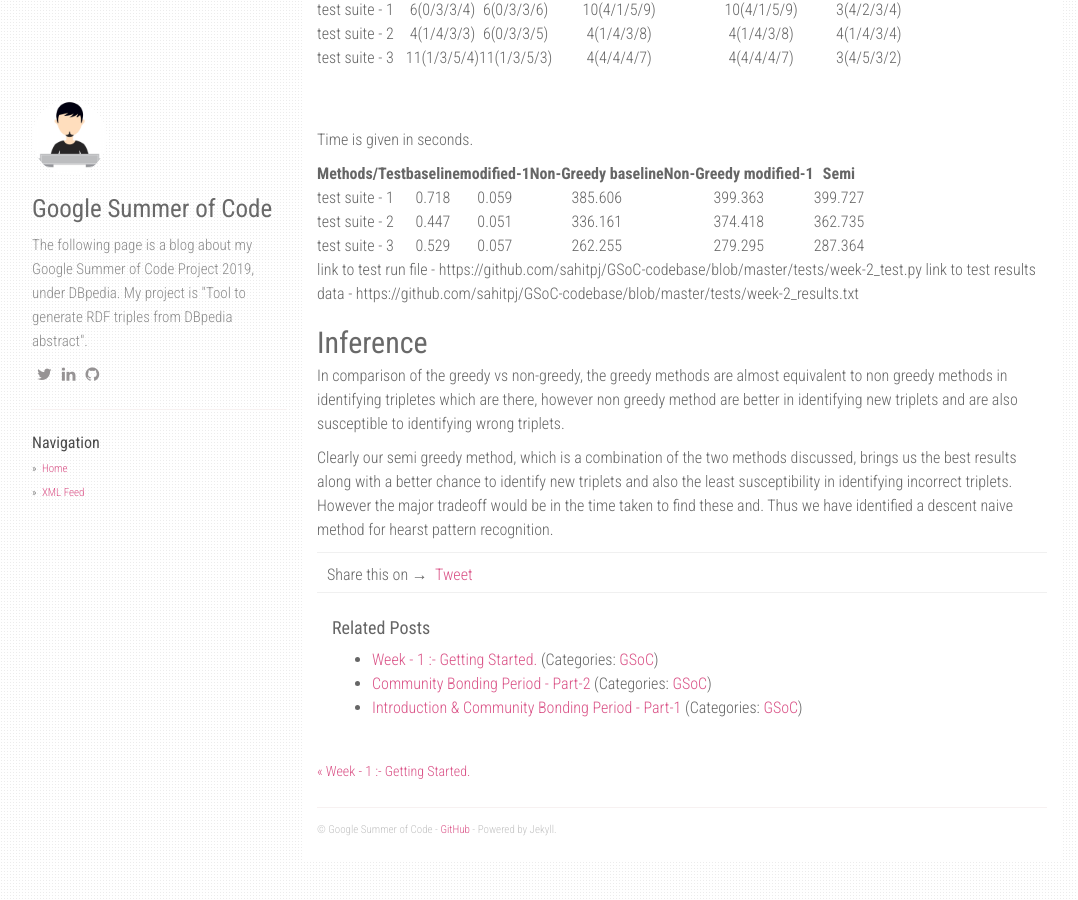
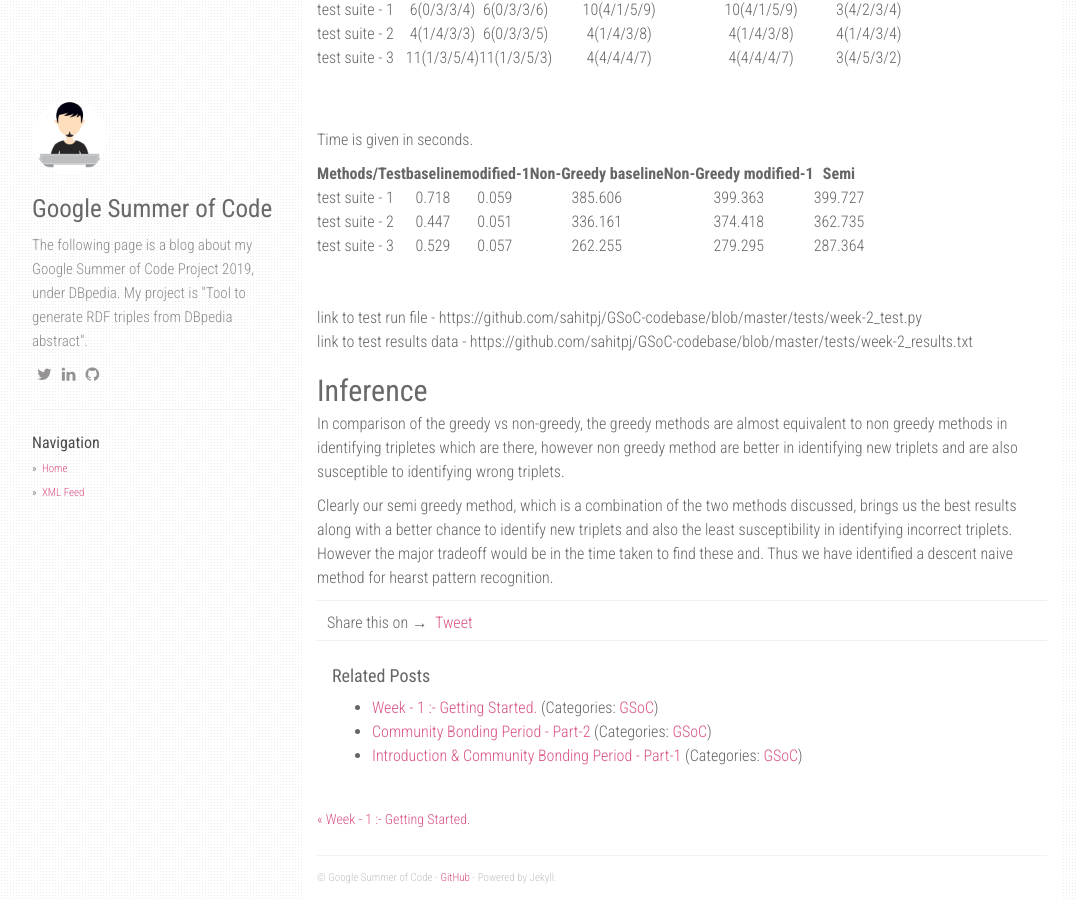
Before and after one commit to sahitpj/gs, a Jekyll site: the page built from docs/_posts/2019-06-09-Week-2.md, in a window 1280 px wide and 900 px high, scrolled down 2900 px. Shown: the whole window, without its empty margins (53-1131 px from the left). Built offline with Jekyll 4.4.1, drawn with Linux system fonts in a browser that asks for light colours; nearby versions of some CDN libraries; comment, search, counter and statistics services are not loaded.

Commit message:
minor markdown corrections week-2 post

```diff
--- a/docs/_posts/2019-06-09-Week-2.md
+++ b/docs/_posts/2019-06-09-Week-2.md
@@ -131,8 +131,8 @@
 | test suite - 2 | 0.447 | 0.051 | 336.161 | 374.418 | 362.735 |
 | test suite - 3 | 0.529 | 0.057 | 262.255 | 279.295 | 287.364 |
 
-
-link to test run file - https://github.com/sahitpj/GSoC-codebase/blob/master/tests/week-2_test.py
+<br><br>
+link to test run file - https://github.com/sahitpj/GSoC-codebase/blob/master/tests/week-2_test.py <br>
 link to test results data - https://github.com/sahitpj/GSoC-codebase/blob/master/tests/week-2_results.txt
 
 ## Inference
```
